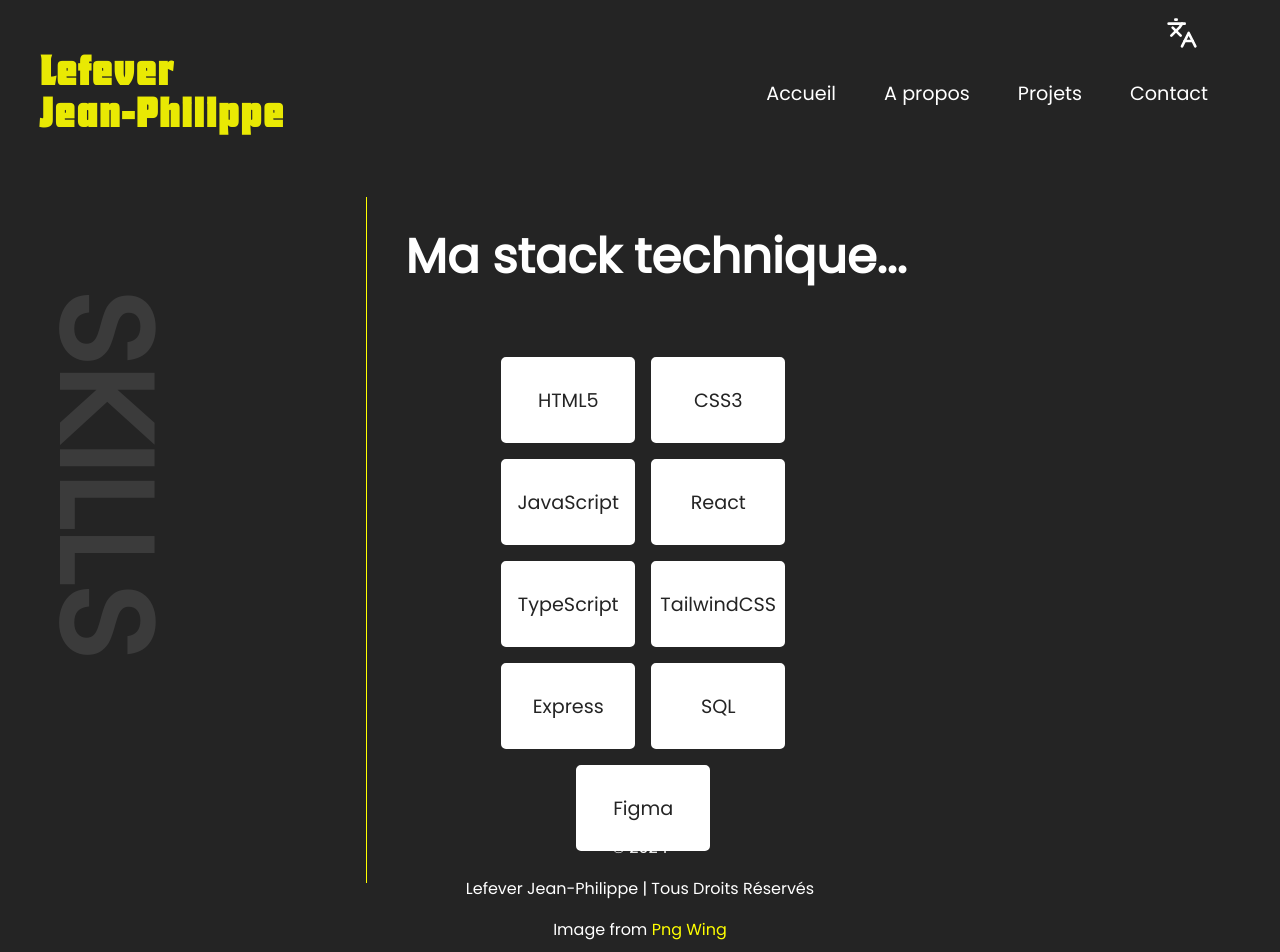
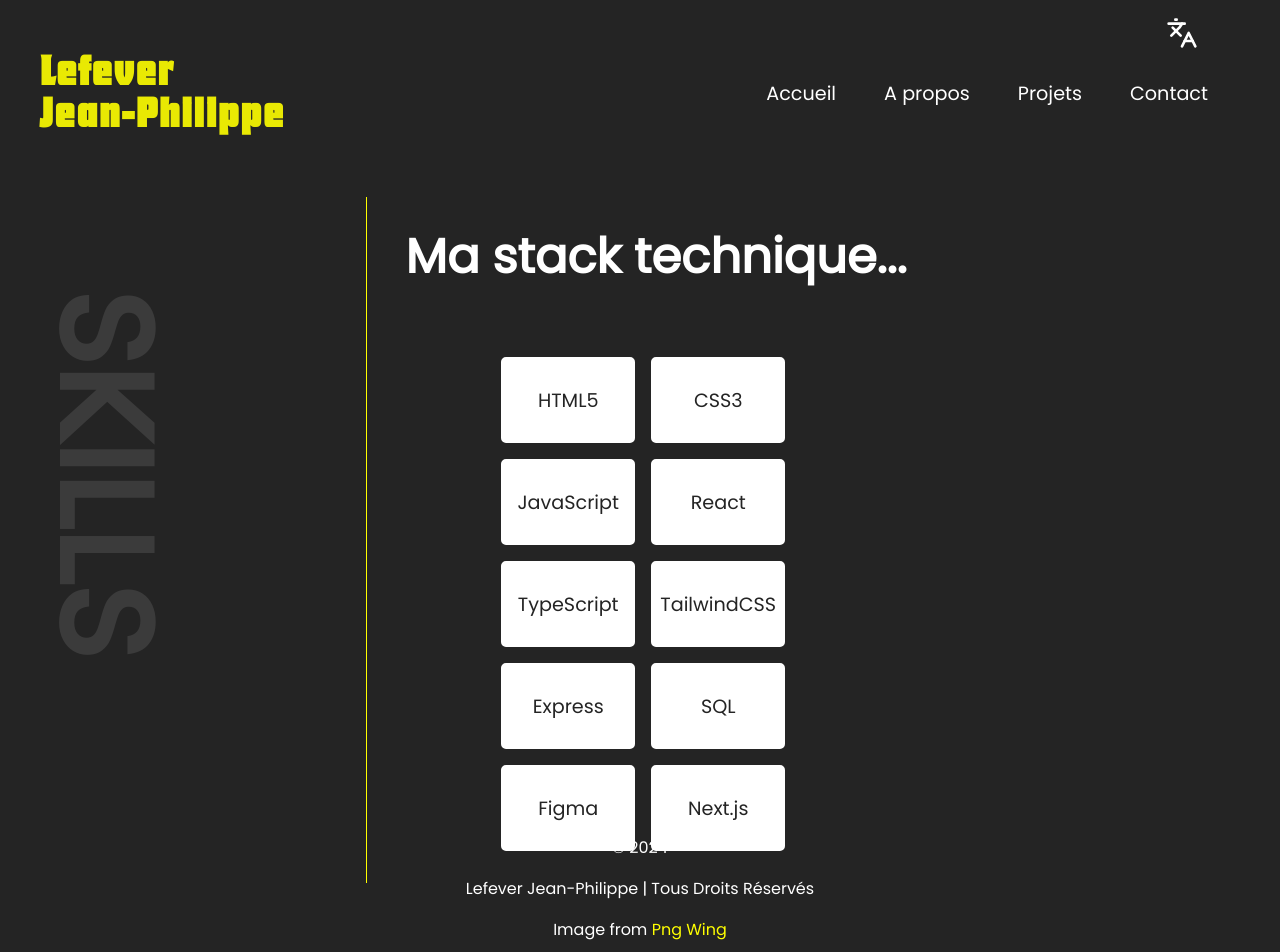
Before and after one commit to JP-Lefever/Portfolio, a React (Vite) app: page /skills in a window 1280 px wide. Shown: the top 952 px of the page. Built offline with nearby package versions, Linux system fonts and the light colour scheme.

Commit message:
feat: add new tech

```diff
--- a/src/assets/data/skills.json
+++ b/src/assets/data/skills.json
@@ -35,5 +35,9 @@
 	{
 		"id": 9,
 		"name": "Figma"
+	},
+	{
+		"id": 10,
+		"name": "Next.js"
 	}
 ]
--- a/src/pages/skillsPage/SkillsPage.tsx
+++ b/src/pages/skillsPage/SkillsPage.tsx
@@ -9,13 +9,25 @@ import js from "../../assets/images/js.png";
 import mysql from "../../assets/images/mysql.png";
 import react from "../../assets/images/react.png";
 import tailwind from "../../assets/images/tailwind.png";
+import next from "../../assets/images/next.png";
 import { useTranslation } from "../../contexts/LangContext";
 import style from "./skillsPage.module.css";
 
 export default function SkillsPage() {
 	const { translations } = useTranslation();
 
-  const tech = [html, css, js, react, ts, tailwind, express, mysql, figma];
+	const tech = [
+		html,
+		css,
+		js,
+		react,
+		ts,
+		tailwind,
+		express,
+		mysql,
+		figma,
+		next,
+	];
 	const altTech = [
 		"html",
 		"css",
@@ -26,6 +38,7 @@ export default function SkillsPage() {
 		"express",
 		"mySql",
 		"figmal",
+		"Next",
 	];
 	return (
 		<>
```
Also changed, not shown: src/assets/images/next.png (added). Lines whose indentation alone changed are shown as unchanged.
